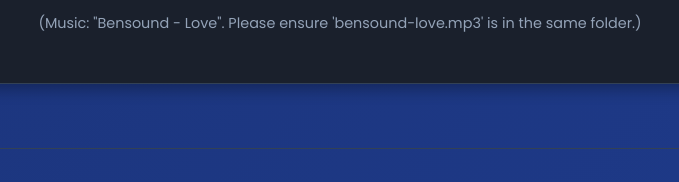
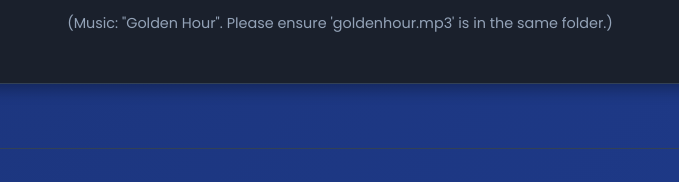
Before and after one commit to Kingston141/blessy-birthday, a plain HTML site: page index.html in a window 1280 px wide. Shown: the part 9527-9709 px from the top of the page, 300-979 px from the left. Drawn offline with Linux system fonts and the light colour scheme.

Commit message:
Update index.html

```diff
--- a/index.html
+++ b/index.html
@@ -149,11 +149,11 @@
         <div class="music-player">
             <h2>A Melody For You 🎶</h2>
             <audio controls loop autoplay>
-                <source src="bensound-love.mp3" type="audio/mpeg">
+                <source src="goldenhour.mp3" type="audio/mpeg">
                 Your browser does not support the audio element.
             </audio>
             <p style="font-size: 0.9rem; color: #94a3b8; margin-top: 0.5rem; font-family: 'Poppins', sans-serif;">
-                (Music: "Bensound - Love". Please ensure 'bensound-love.mp3' is in the same folder.)
+                (Music: "Golden Hour". Please ensure 'goldenhour.mp3' is in the same folder.)
             </p>
         </div>
 
```
